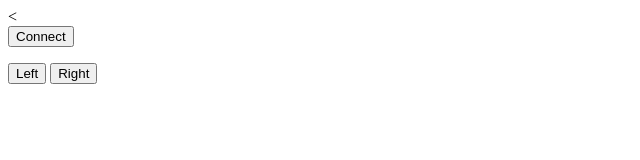
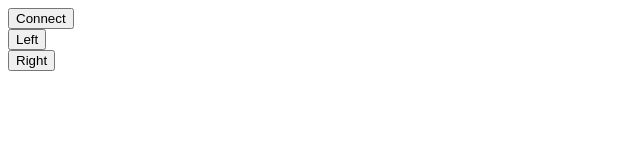
Before and after one commit to cnsheafe/dnd-remote-bot, a plain HTML site: page web-client/index.html in a window 1280 px wide. Shown: the whole page, without its empty margins (0-640 px from the left). Drawn offline with nearby package versions, Linux system fonts and the light colour scheme.

Commit message:
made ctrl buttons have own form

```diff
--- a/web-client/index.html
+++ b/web-client/index.html
@@ -1,4 +1,4 @@
-<<!DOCTYPE html>
+<!DOCTYPE html>
 <html lang="en">
   <head>
     <meta charset="UTF-8">
@@ -19,8 +19,10 @@
       <form id="connect" action="#">
         <button type="submit">Connect</button>
       </form>
-      <form id="controls" action="#">
+      <form id="left" action="#">
         <button type="submit">Left</button>
+      </form>
+      <form id="right" action="#">
         <button type="submit">Right</button>
       </form>
 
```
